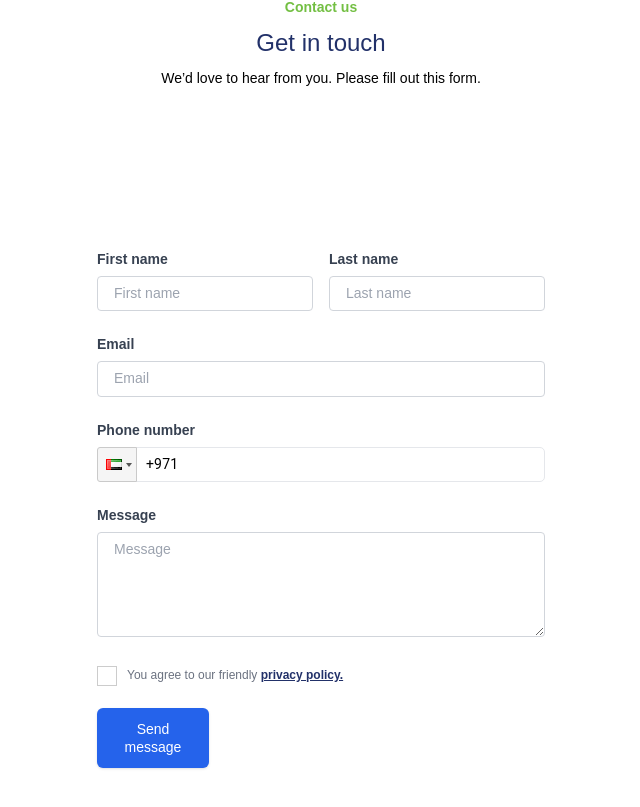
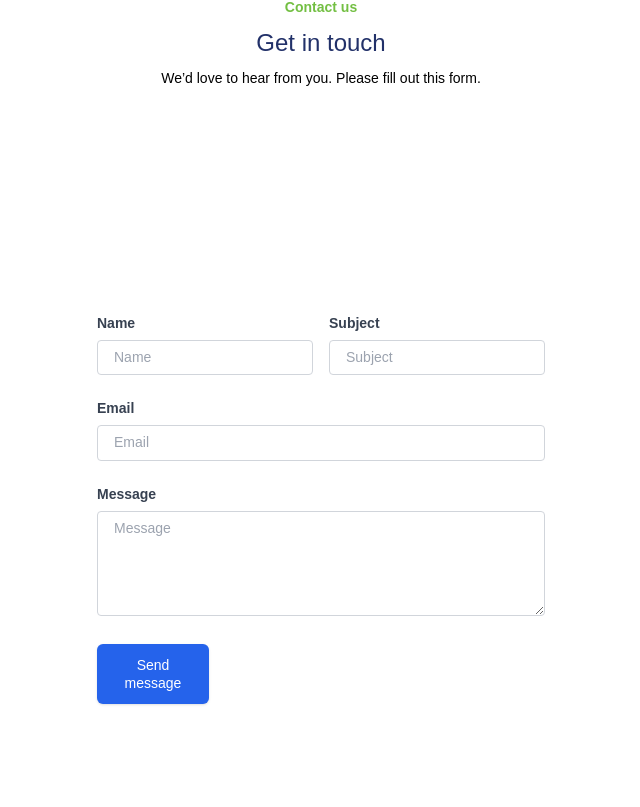
Before and after one commit to Suleman-Ali-Asif/drpet, a React app: page /contact in a window 1280 px wide. Shown: the part 567-1374 px from the top of the page, without its empty margins (319-959 px from the left). Built offline with nearby package versions, Linux system fonts and the light colour scheme.

Commit message:
feat: add contact and rest password integration

```diff
--- a/src/pages/Contact.jsx
+++ b/src/pages/Contact.jsx
@@ -1,21 +1,34 @@
-import React, { useState, useEffect } from 'react';
-import { FaPhone, FaEnvelope, FaMapMarkerAlt } from 'react-icons/fa';
-import { Breadcrumb, DynamicForm } from '../components';
+import React, { useState, useEffect } from "react";
+import { FaPhone, FaEnvelope, FaMapMarkerAlt } from "react-icons/fa";
+import { Breadcrumb, DynamicForm } from "../components";
+import { API_BASE_URL } from "../config";
+import { toast } from "react-toastify";
 
 const Contact = () => {
   const breadcrumbItems = [
-        { name: 'Home', link: '/' },
-        { name: 'Conatct Us', active: true },
+    { name: "Home", link: "/" },
+    { name: "Conatct Us", active: true },
   ];
 
   const fields = [
-        { type: 'text', name: 'first_name', placeholder: 'First name', isRow: true, customMargins: 'mr-2',  },
-        { type: 'text', name: 'last_name', placeholder: 'Last name', isRow: true, customMargins: 'ml-2',  },
-        { type: 'email', name: 'email', placeholder: 'Email' },
-        { type: 'tel', name: 'phone', placeholder: 'Phone number' },
-        {type: 'textarea', name: 'message', placeholder: 'Message' },
-        { type: 'checkbox', name: 'agree', text: 'You agree to our friendly <a href="/" class="text-blue font-semibold underline">privacy policy.</a>'  },
-        { type: 'button', buttonText: 'Send message' }
+    {
+      type: "text",
+      name: "name",
+      placeholder: "Name",
+      isRow: true,
+      customMargins: "mr-2",
+    },
+    {
+      type: "text",
+      name: "subject",
+      placeholder: "Subject",
+      isRow: true,
+      customMargins: "ml-2",
+    },
+    { type: "email", name: "email", placeholder: "Email" },
+    { type: "textarea", name: "message", placeholder: "Message" },
+
+    { type: "button", buttonText: "Send message" },
   ];
 
   const [formData, setFormData] = useState({});
@@ -28,65 +41,81 @@ const Contact = () => {
 
   const handleSubmit = async (event) => {
     event.preventDefault();
+    const response = await fetch(`${API_BASE_URL}/Auth/Contact`, {
+      method: "POST",
+      headers: {
+        "Content-Type": "application/json",
+      },
+      body: JSON.stringify(formData),
+    });
+    const data = await response.json();
+    console.log("data", data);
+    if (data.succeeded) {
+      toast.success("Message sent successfully");
+    } else {
+      toast.error(data.message);
     }
+  };
 
   return (
-        <div className='main-wrapper mt-16 md:mt-20'>
-            <section className='bg-gray-200 px-4 py-8 md:py-24 md:px-24 text-center top-banner-inner-pages h-auto md:h-68'>
-                <h3 className='font-medium text-blue pb-4'>Contact Us</h3>
+    <div className="main-wrapper mt-16 md:mt-20">
+      <section className="bg-gray-200 px-4 py-8 md:py-24 md:px-24 text-center top-banner-inner-pages h-auto md:h-68">
+        <h3 className="font-medium text-blue pb-4">Contact Us</h3>
         <Breadcrumb items={breadcrumbItems} align="center" />
       </section>
 
-            <section className='md:flex space-x-8 px-12 py-12 md:px-36 md:mb-0'>
-                <div className='w-full md:w-4/12 text-left'>
-                    <div className='rounded-md border-2 border-gray-300
-                        border-dashed p-6 flex items-center h-24'>
-                        <FaPhone className='text-green mr-6'
-                            size={20}
-                        />
+      <section className="md:flex space-x-8 px-12 py-12 md:px-36 md:mb-0">
+        <div className="w-full md:w-4/12 text-left">
+          <div
+            className="rounded-md border-2 border-gray-300
+                        border-dashed p-6 flex items-center h-24"
+          >
+            <FaPhone className="text-green mr-6" size={20} />
             <div>
-                            <p className='font-semibold mb-2'>Phone</p>
-                            <p className='text-xs'>Contact : +971 488 18533</p>
+              <p className="font-semibold mb-2">Phone</p>
+              <p className="text-xs">Contact : +971 488 18533</p>
             </div>
           </div>
         </div>
 
-                <div className='w-full md:w-4/12 text-left'>
-                    <div className='rounded-md border-2 border-gray-300
-                        border-dashed p-6 flex items-center h-24'>
-                        <FaEnvelope className='text-green mr-6'
-                            size={20}
-                        />
+        <div className="w-full md:w-4/12 text-left">
+          <div
+            className="rounded-md border-2 border-gray-300
+                        border-dashed p-6 flex items-center h-24"
+          >
+            <FaEnvelope className="text-green mr-6" size={20} />
             <div>
-                            <p className='font-semibold mb-2'>Email</p>
-                            <p className='text-xs'>inquiry@doctorpet.com</p>
+              <p className="font-semibold mb-2">Email</p>
+              <p className="text-xs">inquiry@doctorpet.com</p>
             </div>
           </div>
         </div>
 
-                <div className='w-full md:w-4/12 text-left'>
-                    <div className='rounded-md border-2 border-gray-300
-                        border-dashed p-4 flex items-center h-24'>
-                        <FaMapMarkerAlt className='text-green mr-6'
-                            size={28}
-                        />
+        <div className="w-full md:w-4/12 text-left">
+          <div
+            className="rounded-md border-2 border-gray-300
+                        border-dashed p-4 flex items-center h-24"
+          >
+            <FaMapMarkerAlt className="text-green mr-6" size={28} />
             <div>
-                            <p className='font-semibold mb-2'>Address</p>
-                            <p className='text-xs'>Al Abraj , Block – A 3rd Floor Room 306 – Al Ittihad Rd
-                            – Al Mamzar – Dubai</p>
+              <p className="font-semibold mb-2">Address</p>
+              <p className="text-xs">
+                Al Abraj , Block – A 3rd Floor Room 306 – Al Ittihad Rd – Al
+                Mamzar – Dubai
+              </p>
             </div>
           </div>
         </div>
       </section>
 
-            <section className='px-12 py-12 md:px-36 md:mb-8'>
-                <div className='w-full text-center'>
-                    <p className='font-semibold text-green mb-4'>Contact us</p>
-                    <h3 className='font-medium text-blue pb-4'>Get in touch</h3>
+      <section className="px-12 py-12 md:px-36 md:mb-8">
+        <div className="w-full text-center">
+          <p className="font-semibold text-green mb-4">Contact us</p>
+          <h3 className="font-medium text-blue pb-4">Get in touch</h3>
           <p>We’d love to hear from you. Please fill out this form.</p>
         </div>
 
-                <div className='flex justify-center items-center h-screen'>
+        <div className="flex justify-center items-center h-screen">
           <DynamicForm
             fields={fields}
             formData={formData}
@@ -97,7 +126,7 @@ const Contact = () => {
         </div>
       </section>
     </div>
-    )
-}
+  );
+};
 
-export default Contact
+export default Contact;
--- a/src/pages/auth/ForgotPassword.jsx
+++ b/src/pages/auth/ForgotPassword.jsx
@@ -41,11 +41,13 @@ function ForgotPassword() {
         },
         body: JSON.stringify(formData),
       });
+
       const data = await response.json();
       console.log("Data", data);
       console.log("formData", formData);
       if (data.succeeded) {
         toast.success(data.message);
+        localStorage.setItem("email", formData.email);
         navigate("/auth/reset-password-otp");
       } else {
         toast.error(data.message);
--- a/src/pages/auth/ResetPasswordLink.jsx
+++ b/src/pages/auth/ResetPasswordLink.jsx
@@ -7,6 +7,7 @@ import * as Yup from "yup";
 import { DynamicForm, AuthPageLayout } from "../../components";
 
 import signupImage from "../../data/images/auth/login.png";
+import { API_BASE_URL } from "../../config";
 
 const ResetPasswordLink = () => {
   const fields = [
@@ -38,12 +39,32 @@ const ResetPasswordLink = () => {
 
     try {
       await validationSchema.validate(formData, { abortEarly: false });
+      const email = localStorage.getItem("email");
+      console.log("email");
+      const updatedFormData = {
+        token: formData.token,
+        password: formData.password,
+        confirmPassword: formData.confirmedPassword,
+        email,
+      };
+      const response = await fetch(`${API_BASE_URL}/Auth/ResetPassword`, {
+        method: "POST",
+        headers: {
+          "content-type": "application/json",
+        },
+        body: JSON.stringify(updatedFormData),
+      });
 
-      toast.success("Password reset OTP verified successfully");
+      console.log("updatedFormData", updatedFormData);
 
-      setTimeout(() => {
-        navigate("/auth/reset-password");
-      }, 5000);
+      const data = await response.json();
+      console.log("Data", data);
+      if (data.succeeded) {
+        toast.success(data.message);
+        navigate("/auth/login");
+      } else {
+        toast.error(data.message);
+      }
     } catch (error) {
       if (error instanceof Yup.ValidationError) {
         const validationErrors = {};
```
Lines whose indentation alone changed are shown as unchanged.
